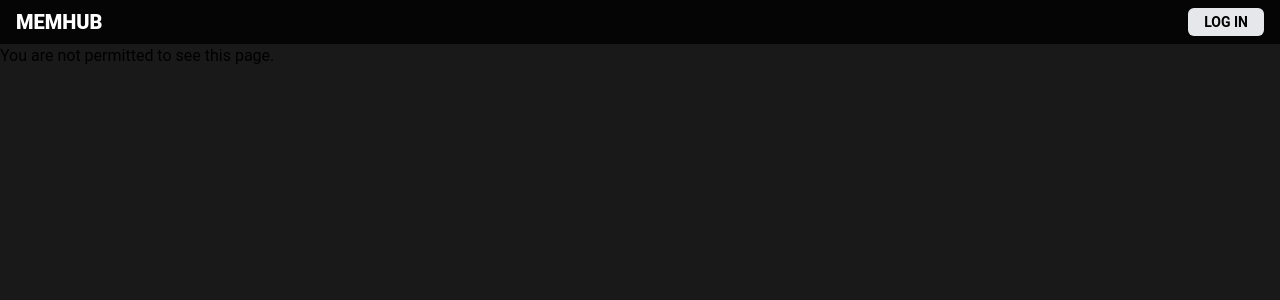
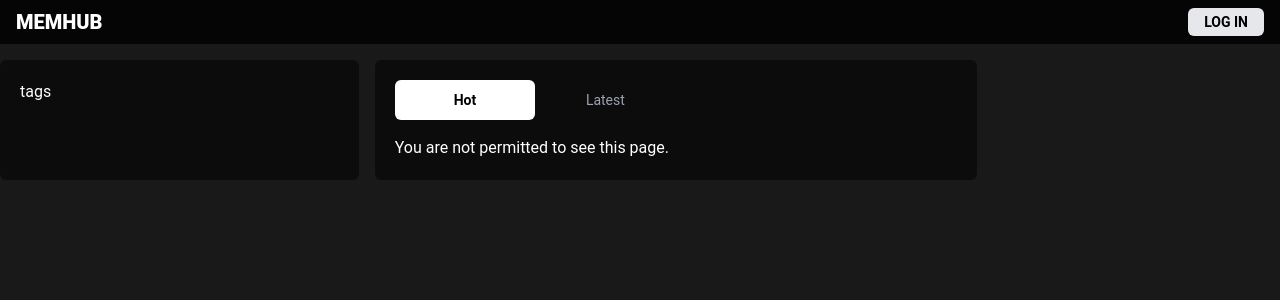
Before and after one commit to teh23/mem-hub, a Next.js app: page / in a window 1280 px wide. Shown: the top 300 px of the page. Built offline with nearby package versions, Linux system fonts and the light colour scheme; no server answers; the database is empty.

Commit message:
add main component to hot

```diff
--- a/components/Header/Logo.tsx
+++ b/components/Header/Logo.tsx
@@ -2,15 +2,13 @@ import React from 'react'
 import Link from 'next/link'
 const Logo = () => {
     return (
-        <div className="logo font-extrabold  text-xl">
-
+        <div className="font-extrabold  text-xl">
             <h1>
                 <Link href="/">
                     <a>MEMHUB</a>
                 </Link>
 
             </h1>
-
         </div>
     )
 }
--- a/pages/hot.tsx
+++ b/pages/hot.tsx
@@ -1,5 +1,6 @@
 import React from 'react'
 import { signIn, useSession } from "next-auth/client";
+import Main from '../components/Main';
 
 const Hot = (props) => {
     const [session, loading] = useSession();
@@ -7,16 +8,17 @@ const Hot = (props) => {
         return <p>Loading...</p>;
     }
     return (
-        <>
+        <Main>
             {session ? (
-                <p>Super secret page!</p>
+                <div><p>Super secret page! HOT</p></div>
+
             ) : (
-                <p>
+                <div>
                     <p>You are not permitted to see this page.</p>
 
-                </p>
+                </div>
             )}
-        </>
+        </Main>
     );
 }
 
```
